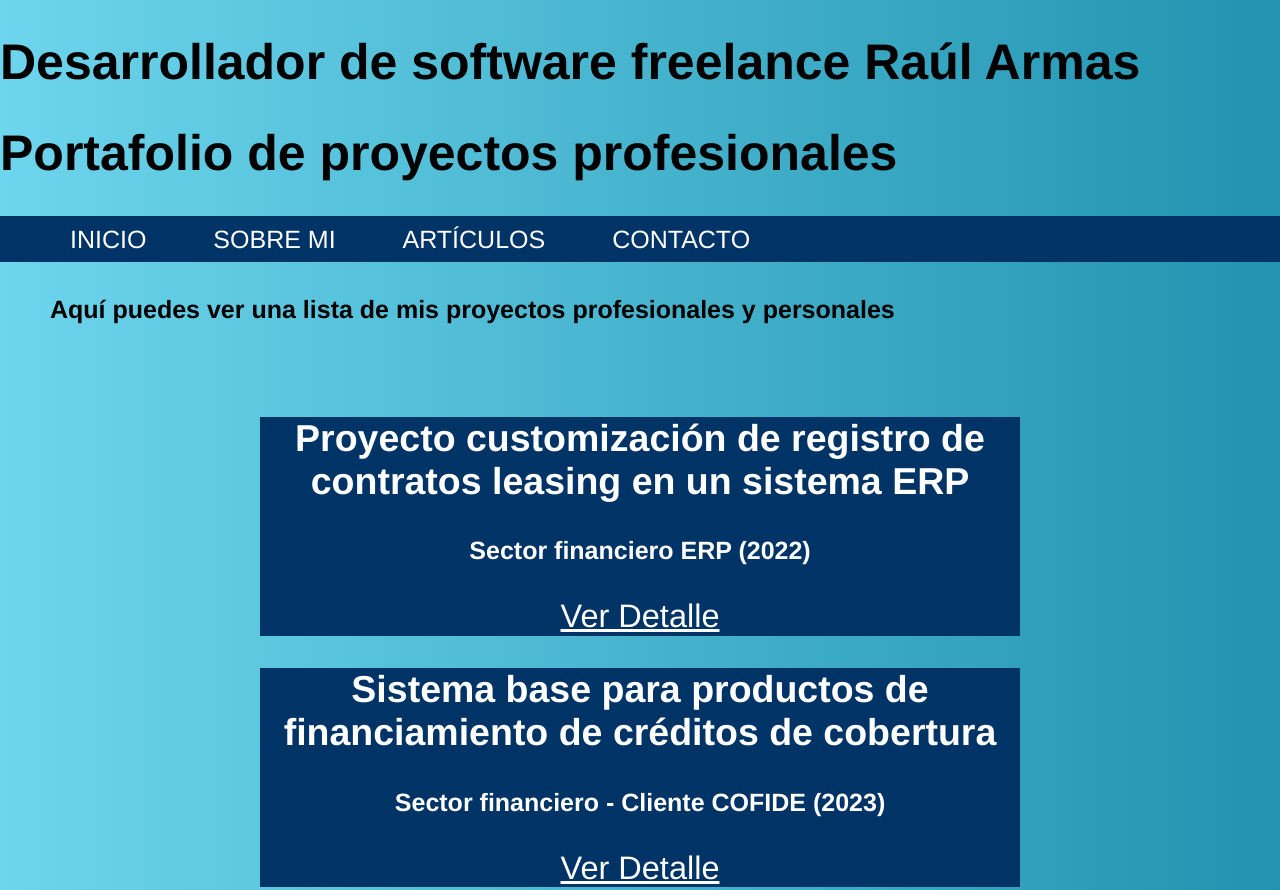
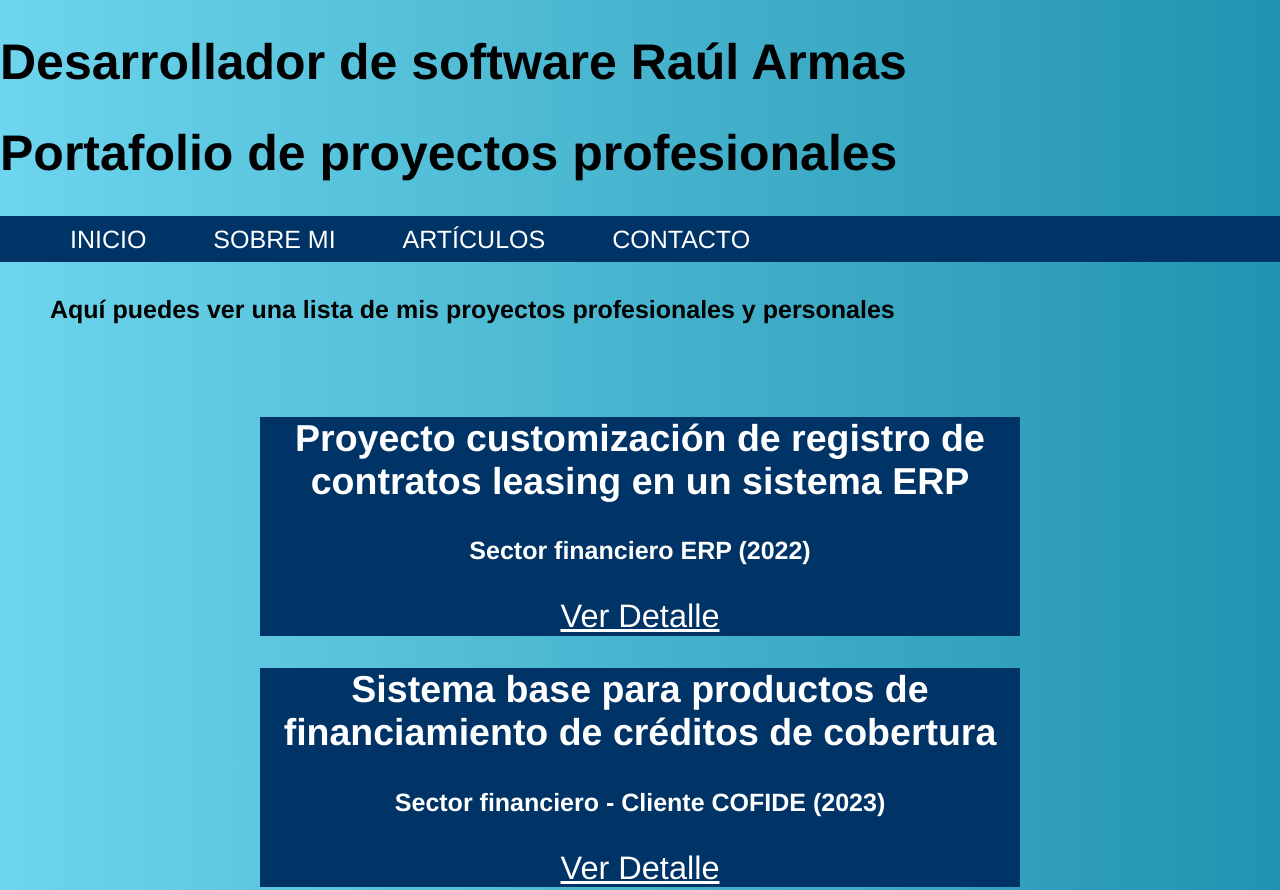
Before and after one commit to RaulArmasBenavides/blog-webpack, a website built with webpack: page src/index.html in a window 1280 px wide. Shown: the top 890 px of the page. Built offline with nearby package versions, Linux system fonts and the light colour scheme.

Commit message:
RMAB - no frelance

```diff
--- a/src/index.html
+++ b/src/index.html
@@ -2,7 +2,7 @@
 <html>
 <head>
   <div>
-    <h1>Desarrollador de software freelance Raúl Armas</h1>
+    <h1>Desarrollador de software Raúl Armas</h1>
   </div>
 <link rel="stylesheet" href="https://cdnjs.cloudflare.com/ajax/libs/font-awesome/4.7.0/css/font-awesome.min.css">
 </head>
```
